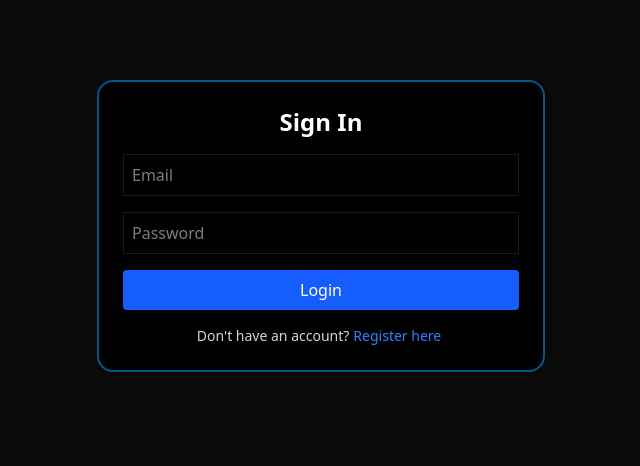
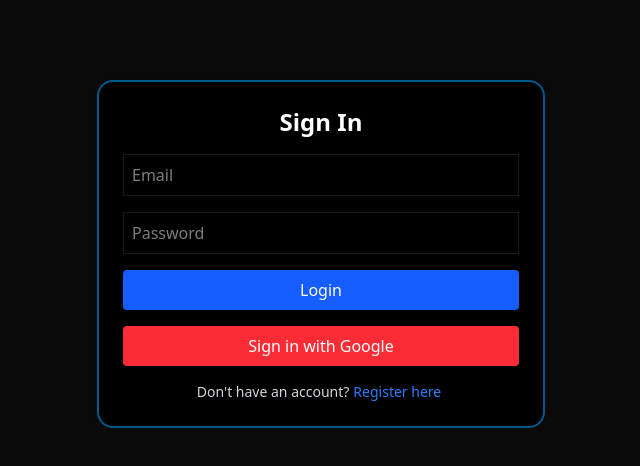
Before and after one commit to Rahulkrpd/Sago, a Next.js app: page /auth/signin in a window 1280 px wide. Shown: the top 466 px of the page, without its empty margins (319-959 px from the left). Built offline with nearby package versions, Linux system fonts and the light colour scheme; no server answers.

Commit message:
google auth working

```diff
--- a/src/app/auth/signin/page.tsx
+++ b/src/app/auth/signin/page.tsx
@@ -8,7 +8,7 @@ export default function SignInPage() {
     const [form, setForm] = useState({ email: '', password: '' })
     const router = useRouter()
     const [loginLoading, setLoginLoading] = useState(false)
-    // const [googleLoading, setGoogleLoading] = useState(false)
+    const [googleLoading, setGoogleLoading] = useState(false)
 
     const handleLogin = async (e: React.FormEvent<HTMLFormElement>) => {
         e.preventDefault()
@@ -29,12 +29,12 @@ export default function SignInPage() {
         setLoginLoading(false)
     }
 
-  /*   const handleGoogleLogin = async () => {
+    const handleGoogleLogin = async () => {
         setGoogleLoading(true)
         await signIn('google', { callbackUrl: '/home' })
         // No need to setGoogleLoading(false) because it redirects
     }
- */
+
     return (
         <div className="max-w-md mx-auto mt-20 p-6 bg-black rounded-2xl border-sky-800 border-2 shadow">
             <h2 className="text-2xl font-semibold mb-4 text-center text-white">Sign In</h2>
@@ -63,14 +63,14 @@ export default function SignInPage() {
                 </button>
             </form>
 
-           {/*  <button
+            <button
                 onClick={handleGoogleLogin}
                 disabled={googleLoading}
                 className="w-full mt-4 bg-red-500 text-white p-2 rounded flex justify-center items-center gap-2"
             >
                 {googleLoading ? <Loading /> : 'Sign in with Google'}
             </button>
- */}
+
             <p className="text-sm text-center text-gray-300 mt-4">
                 Don&apos;t have an account?
                 <button
--- a/src/components/Footer.tsx
+++ b/src/components/Footer.tsx
@@ -4,6 +4,7 @@ const Footer = () => {
             <div className="max-w-6xl mx-auto grid grid-cols-1 sm:grid-cols-2 lg:grid-cols-4 gap-8 sm:px-6 lg:px-8">
 
                 {/* About Us */}
+
                 <div>
                     <h3 className="text-white text-lg font-semibold mb-4">About Us</h3>
                     <p className="text-sm">
--- a/src/components/Navbar.tsx
+++ b/src/components/Navbar.tsx
@@ -13,9 +13,10 @@ function Navbar({ className }: { className?: string }) {
 
     const getInitials = (name?: string) => {
         if (!name) return ''
-        const words = name.trim().split(' ')
+        const words = name.trim().split(' ') || []
         const first = words[0]?.[0] || ''
         const last = words[1]?.[0] || ''
+        console.log(first, last)
         return (first + last).toUpperCase()
     }
 
@@ -56,8 +57,9 @@ function Navbar({ className }: { className?: string }) {
                 {session?.user?.name && (
                     <div className="ml-4 relative group">
                         {/* Avatar */}
-                        <div className="flex items-center justify-center w-9 h-9 bg-purple-600 text-white rounded-full font-semibold text-sm cursor-pointer">
+                        <div className="flex items-center  justify-center w-9 h-9 bg-purple-600 text-white rounded-full font-semibold text-sm cursor-pointer">
                             {getInitials(session.user.name)}
+
                         </div>
 
                         {/* Logout button (shown on hover) */}
--- a/src/lib/authOptions.ts
+++ b/src/lib/authOptions.ts
@@ -1,8 +1,8 @@
 // src/lib/authOptions.ts
 import CredentialsProvider from "next-auth/providers/credentials";
 import GoogleProvider from "next-auth/providers/google";
-import { MongoDBAdapter } from "@next-auth/mongodb-adapter";
-import clientPromise from "./mongodb";
+// import { MongoDBAdapter } from "@next-auth/mongodb-adapter";
+// import clientPromise from "./mongodb";
 import type { NextAuthOptions } from "next-auth";
 import User from "@/model/user.model";
 import mongoose from "mongoose";
@@ -14,7 +14,7 @@ interface GoogleProfile extends NextAuthProfile {
 }
 
 export const authOptions: NextAuthOptions = {
-    adapter: MongoDBAdapter(clientPromise),
+    // adapter: MongoDBAdapter(clientPromise),
     providers: [
         CredentialsProvider({
             name: "Credentials",
```
